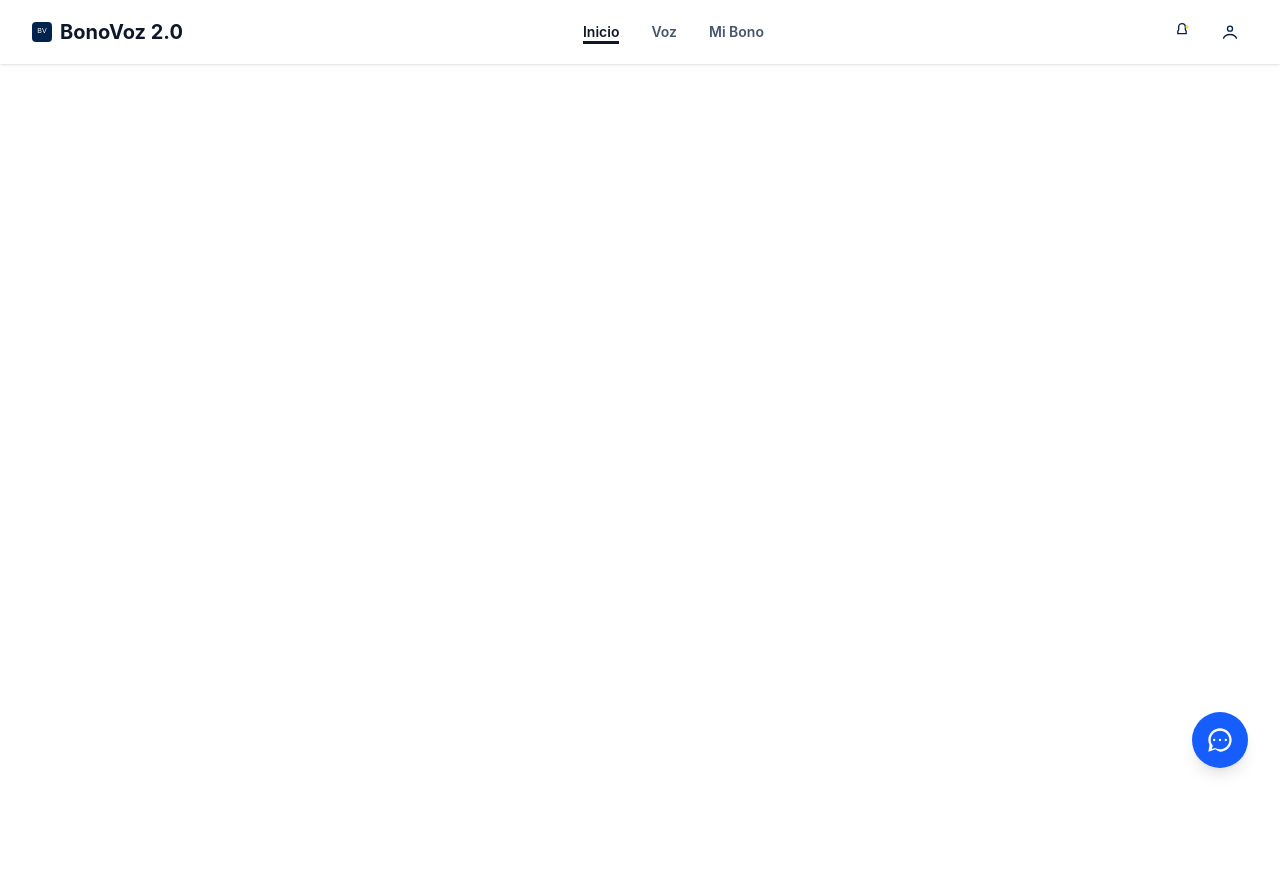
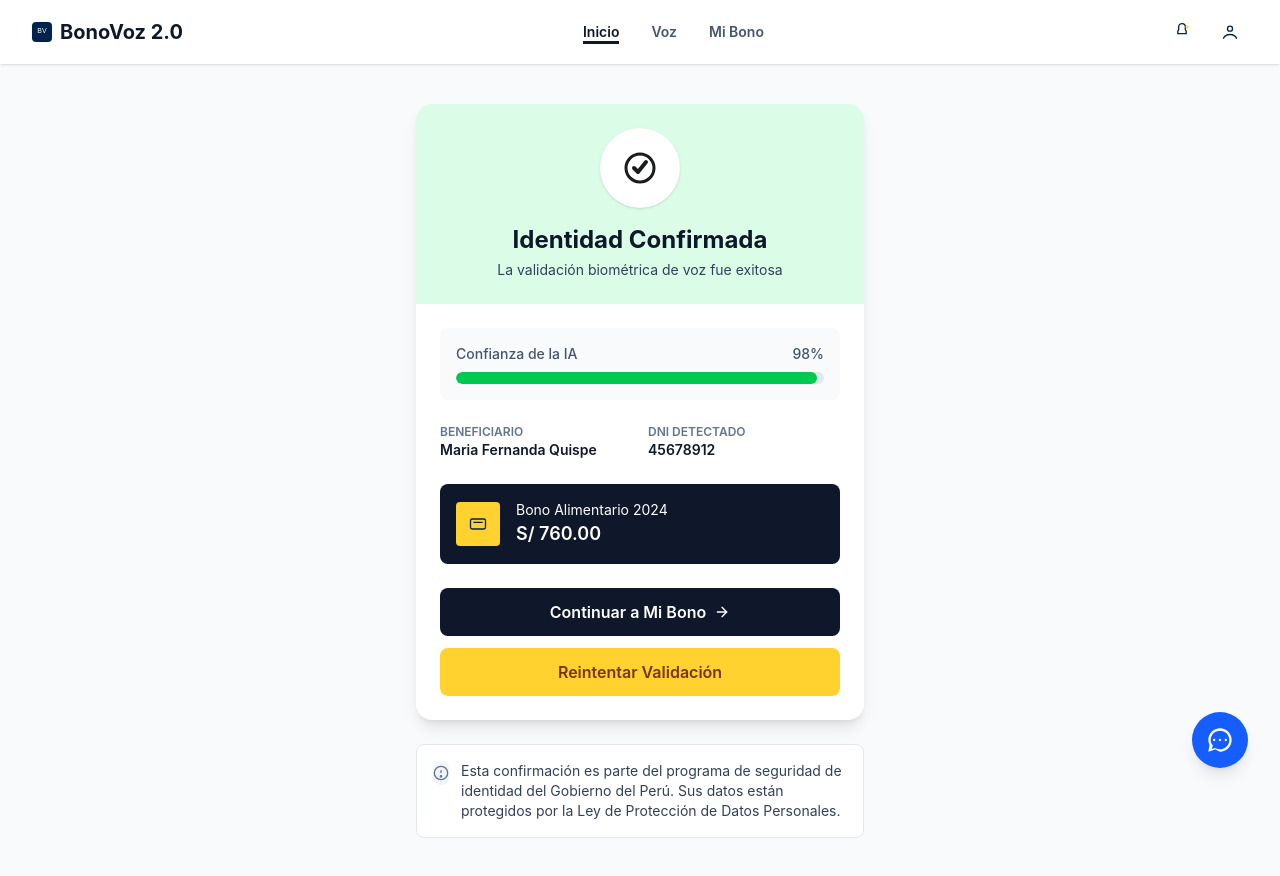
Before and after one commit to RenzoTM2705/BonoVoz2.0, a React (Vite) app: page /verificacion in a window 1280 px wide. Before the commit the page ends 800 px from the top, so only its background shows below. Built offline with nearby package versions, Linux system fonts and the light colour scheme.

Commit message:
Vista Verificacion implementada

```diff
--- a/src/App.tsx
+++ b/src/App.tsx
@@ -3,6 +3,7 @@ import Header from './components/Header'
 import Principal from './pages/Principal/Principal'
 import Voz from './pages/Voz/Voz'
 import Bono from './pages/Bono/Bono'
+import Verificacion from './pages/Verificacion/Verificacion'
 import ChatBot from './components/ChatBot'
 
 function App() {
@@ -13,6 +14,7 @@ function App() {
         <Route path="/" element={<Principal />} />
         <Route path="/voz" element={<Voz />} />
         <Route path="/bono" element={<Bono />} />
+        <Route path="/verificacion" element={<Verificacion />} />
       </Routes>
       <ChatBot />
     </>
--- /dev/null
+++ b/src/pages/Verificacion/Verificacion.tsx
@@ -0,0 +1,74 @@
+import iconBiometryActive from '../../assets/icon-biometry-active.svg'
+import iconSimulate from '../../assets/icon-simulate.svg'
+import { Link } from 'react-router-dom'
+
+export default function Verificacion() {
+  return (
+    <div className="w-full min-h-screen bg-slate-50 py-10 px-4 sm:px-6 lg:px-8">
+      <main className="max-w-md mx-auto">
+        <section className="bg-white rounded-2xl shadow-lg overflow-hidden">
+          <header className="bg-green-100 p-6 text-center">
+            <div className="mx-auto w-20 h-20 bg-white rounded-full flex items-center justify-center shadow-sm">
+              <img src={iconBiometryActive} alt="Identidad confirmada" className="w-10 h-10" />
+            </div>
+            <h1 className="mt-4 text-2xl font-bold text-slate-900">Identidad Confirmada</h1>
+            <p className="mt-1 text-sm text-slate-700">La validación biométrica de voz fue exitosa</p>
+          </header>
+
+          <div className="p-6 space-y-6">
+            <div className="bg-slate-50 rounded-lg p-4">
+              <div className="flex items-center justify-between mb-2">
+                <span className="text-sm text-slate-600 font-medium">Confianza de la IA</span>
+                <span className="text-sm text-slate-600 font-medium">98%</span>
+              </div>
+              <div className="w-full bg-slate-200 rounded-full h-3 overflow-hidden">
+                <div className="h-3 bg-green-500 rounded-full" style={{ width: '98%' }} />
+              </div>
+            </div>
+
+            <div className="grid grid-cols-2 gap-4">
+              <div>
+                <p className="text-xs uppercase text-slate-500 font-semibold">Beneficiario</p>
+                <p className="text-sm font-semibold text-slate-900">Maria Fernanda Quispe</p>
+              </div>
+              <div>
+                <p className="text-xs uppercase text-slate-500 font-semibold">DNI detectado</p>
+                <p className="text-sm font-semibold text-slate-900">45678912</p>
+              </div>
+            </div>
+
+            <div className="bg-slate-900 text-white rounded-lg p-4 flex items-center gap-4">
+              <div className="bg-amber-300 rounded p-3">
+                <img src={iconSimulate} alt="Bono" className="w-5 h-5" />
+              </div>
+              <div>
+                <p className="text-sm">Bono Alimentario 2024</p>
+                <p className="text-lg font-semibold">S/ 760.00</p>
+              </div>
+            </div>
+
+            <div className="space-y-3">
+              <Link to="/bono" className="w-full block bg-slate-900 text-white py-3 rounded-lg font-semibold flex items-center justify-center gap-2 text-center">
+                <span>Continuar a Mi Bono</span>
+                <svg className="w-4 h-4" viewBox="0 0 24 24" fill="none" stroke="currentColor" strokeWidth="2" strokeLinecap="round" strokeLinejoin="round"><path d="M5 12h14"/><path d="M12 5l7 7-7 7"/></svg>
+              </Link>
+
+              <Link to="/voz" className="w-full block bg-amber-300 text-amber-900 py-3 rounded-lg font-semibold text-center">Reintentar Validación</Link>
+            </div>
+          </div>
+        </section>
+
+        <div className="mt-6 bg-white p-4 rounded-lg border border-slate-200 text-slate-700 text-sm">
+          <div className="flex items-start gap-3">
+            <div className="w-6 h-6 rounded-full bg-slate-100 flex items-center justify-center">
+              <svg className="w-4 h-4 text-slate-500" viewBox="0 0 24 24" fill="none" stroke="currentColor" strokeWidth="2"><circle cx="12" cy="12" r="10"/><path d="M12 8v4"/><circle cx="12" cy="17" r="1"/></svg>
+            </div>
+            <div>
+              <p>Esta confirmación es parte del programa de seguridad de identidad del Gobierno del Perú. Sus datos están protegidos por la Ley de Protección de Datos Personales.</p>
+            </div>
+          </div>
+        </div>
+      </main>
+    </div>
+  )
+}
```
